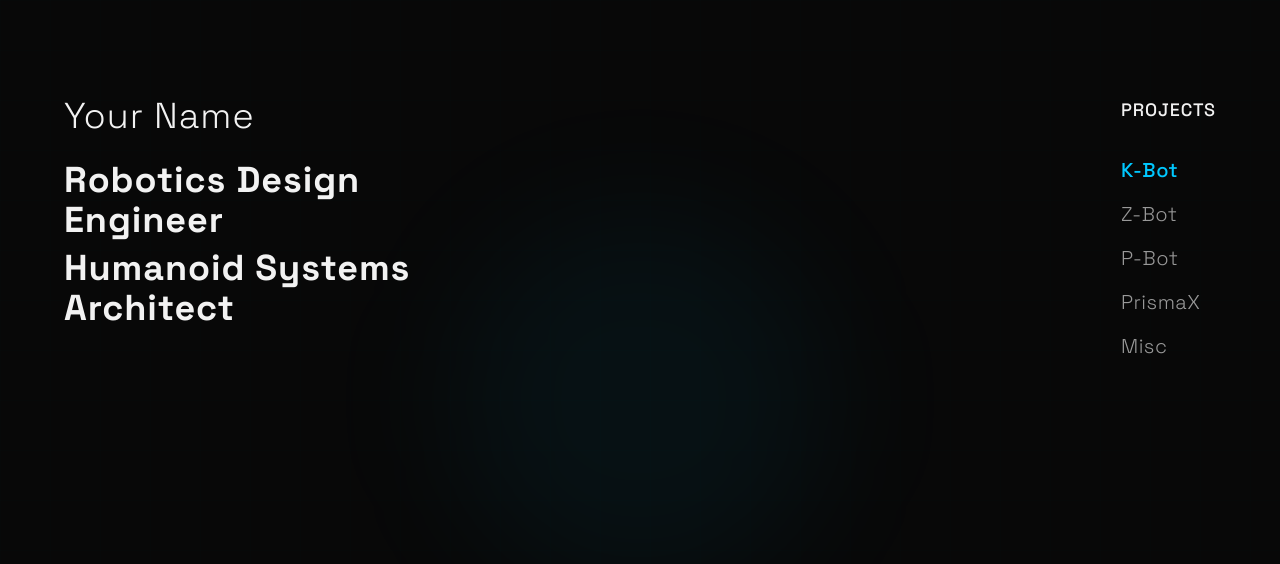
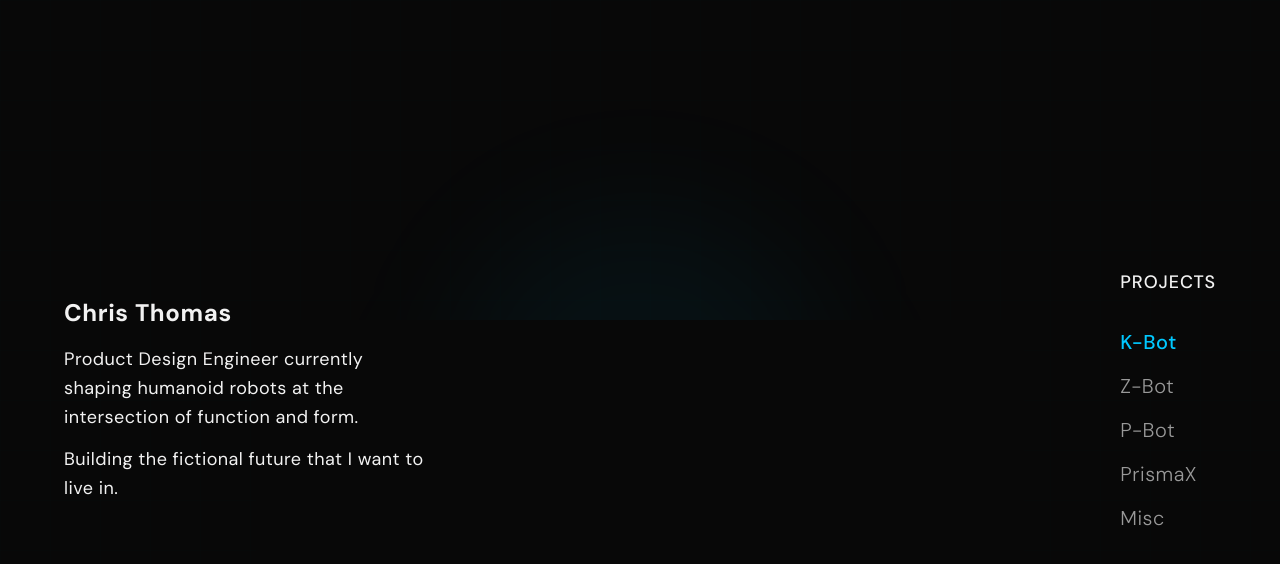
Before and after one commit to chrisangelothomas/2025Portfolio, a React (Vite) app: page / in a window 1280 px wide. Shown: the top 564 px of the page. Built offline with nearby package versions, Linux system fonts and the light colour scheme.

Commit message:
Refine landing page layout
Update profile text and styling. Adjust robot image size and background. Center align text sections vertically.

```diff
--- a/src/components/ProfileSection.tsx
+++ b/src/components/ProfileSection.tsx
@@ -1,15 +1,15 @@
 export default function ProfileSection() {
   return (
-    <div className="space-y-6">
-      <h1 className="font-geometric text-4xl font-light text-foreground tracking-wide">
-        Your Name
+    <div className="space-y-4">
+      <h1 className="font-geometric text-2xl font-bold text-foreground tracking-wide">
+        Chris Thomas
       </h1>
-      <div className="space-y-2">
-        <p className="font-geometric text-4xl font-bold text-foreground tracking-wide">
-          Robotics Design Engineer
+      <div className="space-y-3">
+        <p className="font-geometric text-lg font-normal text-foreground tracking-wide leading-relaxed">
+          Product Design Engineer currently shaping humanoid robots at the intersection of function and form.
         </p>
-        <p className="font-geometric text-4xl font-bold text-foreground tracking-wide">
-          Humanoid Systems Architect
+        <p className="font-geometric text-lg font-normal text-foreground tracking-wide leading-relaxed">
+          Building the fictional future that I want to live in.
         </p>
       </div>
     </div>
--- a/src/components/RobotShowcase.tsx
+++ b/src/components/RobotShowcase.tsx
@@ -38,8 +38,8 @@ export default function RobotShowcase() {
   const revealHeight = Math.min(robotProgress * 2, 1); // Reveal full robot by 50% scroll through each section
 
   return (
-    <div className="fixed inset-0 flex items-center justify-center pointer-events-none z-10">
-      <div className="relative w-96 h-screen overflow-hidden">
+    <div className="fixed inset-0 flex items-end justify-center pointer-events-none z-10">
+      <div className="relative w-[60vw] h-[60vh] overflow-hidden bg-background">
         {robots.map((robot, index) => (
           <div
             key={robot.name}
@@ -48,7 +48,7 @@ export default function RobotShowcase() {
             }`}
           >
             <div
-              className="absolute bottom-0 w-full transition-transform duration-500 ease-out"
+              className="absolute bottom-0 w-full h-full transition-transform duration-500 ease-out bg-background"
               style={{
                 transform: `translateY(${(1 - revealHeight) * 60}%)`,
               }}
@@ -56,7 +56,7 @@ export default function RobotShowcase() {
               <img
                 src={robot.image}
                 alt={robot.name}
-                className="w-full h-auto object-contain drop-shadow-2xl"
+                className="w-full h-full object-contain drop-shadow-2xl"
                 style={{
                   filter: 'drop-shadow(0 0 40px rgba(0, 255, 255, 0.3))',
                 }}
--- a/src/index.css
+++ b/src/index.css
@@ -1,4 +1,4 @@
-@import 'https://fonts.googleapis.com/css2?family=Space+Grotesk:wght@300;400;500;600;700&display=swap';
+@import 'https://fonts.googleapis.com/css2?family=DM+Sans:wght@300;400;500;600;700&display=swap';
 
 @tailwind base;
 @tailwind components;
--- a/src/pages/Index.tsx
+++ b/src/pages/Index.tsx
@@ -15,16 +15,16 @@ const Index = () => {
       <div className="relative">
         {/* Fixed Layout Container */}
         <div className="fixed inset-0 grid grid-cols-12 gap-8 px-16 py-24 z-20">
-          {/* Left Profile Section - Sticky */}
-          <div className="col-span-4 flex items-start">
+          {/* Left Profile Section - Centered */}
+          <div className="col-span-4 flex items-center">
             <ProfileSection />
           </div>
 
           {/* Center Robot Display - Handled by RobotShowcase */}
           <div className="col-span-4"></div>
 
-          {/* Right Navigation */}
-          <div className="col-span-4 flex justify-end">
+          {/* Right Navigation - Centered */}
+          <div className="col-span-4 flex justify-end items-center">
             <Navigation
               currentRobot={currentRobot}
               onRobotSelect={setCurrentRobot}
--- a/tailwind.config.ts
+++ b/tailwind.config.ts
@@ -19,7 +19,7 @@ export default {
 		},
 		extend: {
 			fontFamily: {
-				'geometric': ['Space Grotesk', 'system-ui', 'sans-serif'],
+				'geometric': ['DM Sans', 'system-ui', 'sans-serif'],
 			},
 			colors: {
 				border: 'hsl(var(--border))',
```
